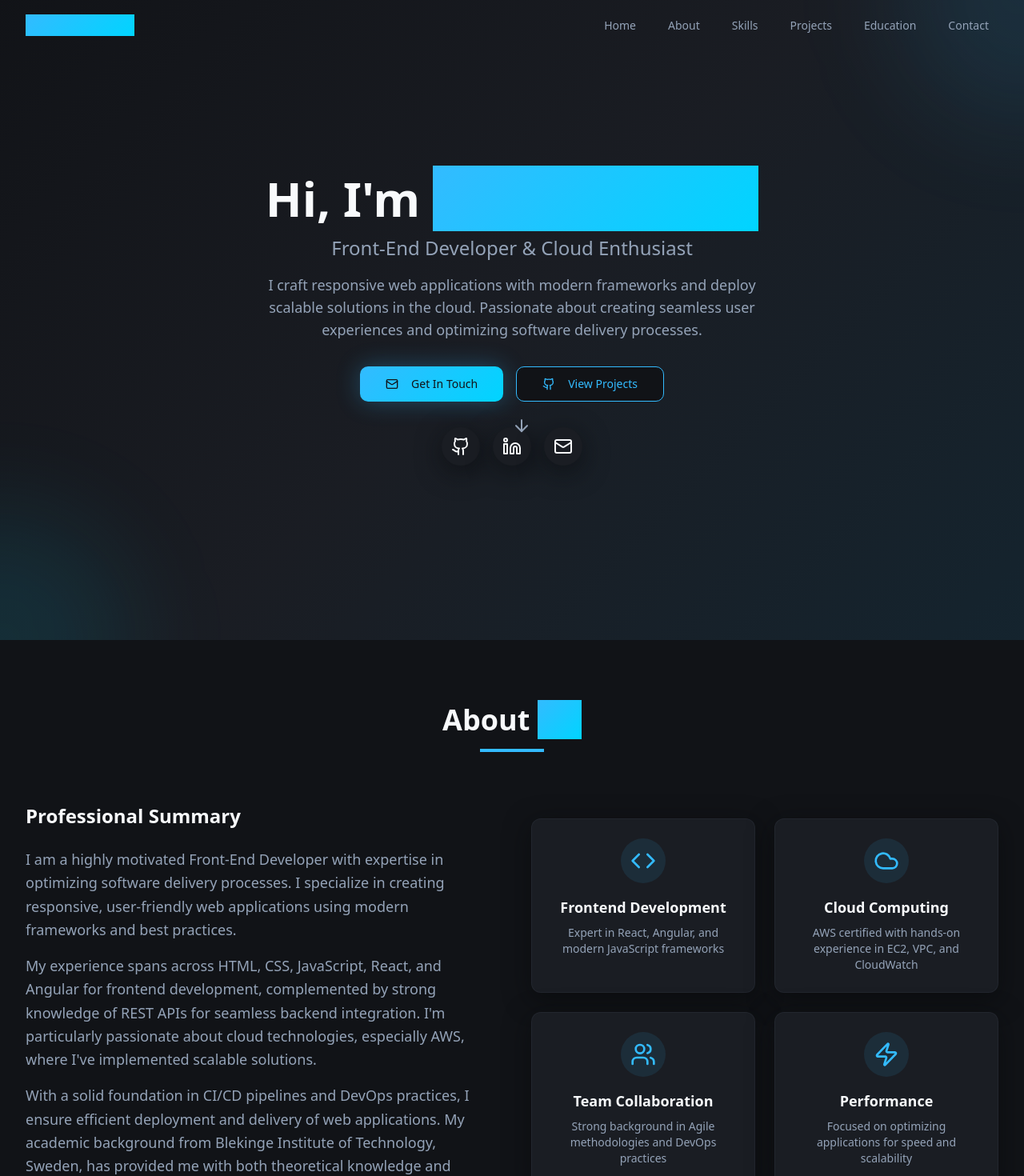
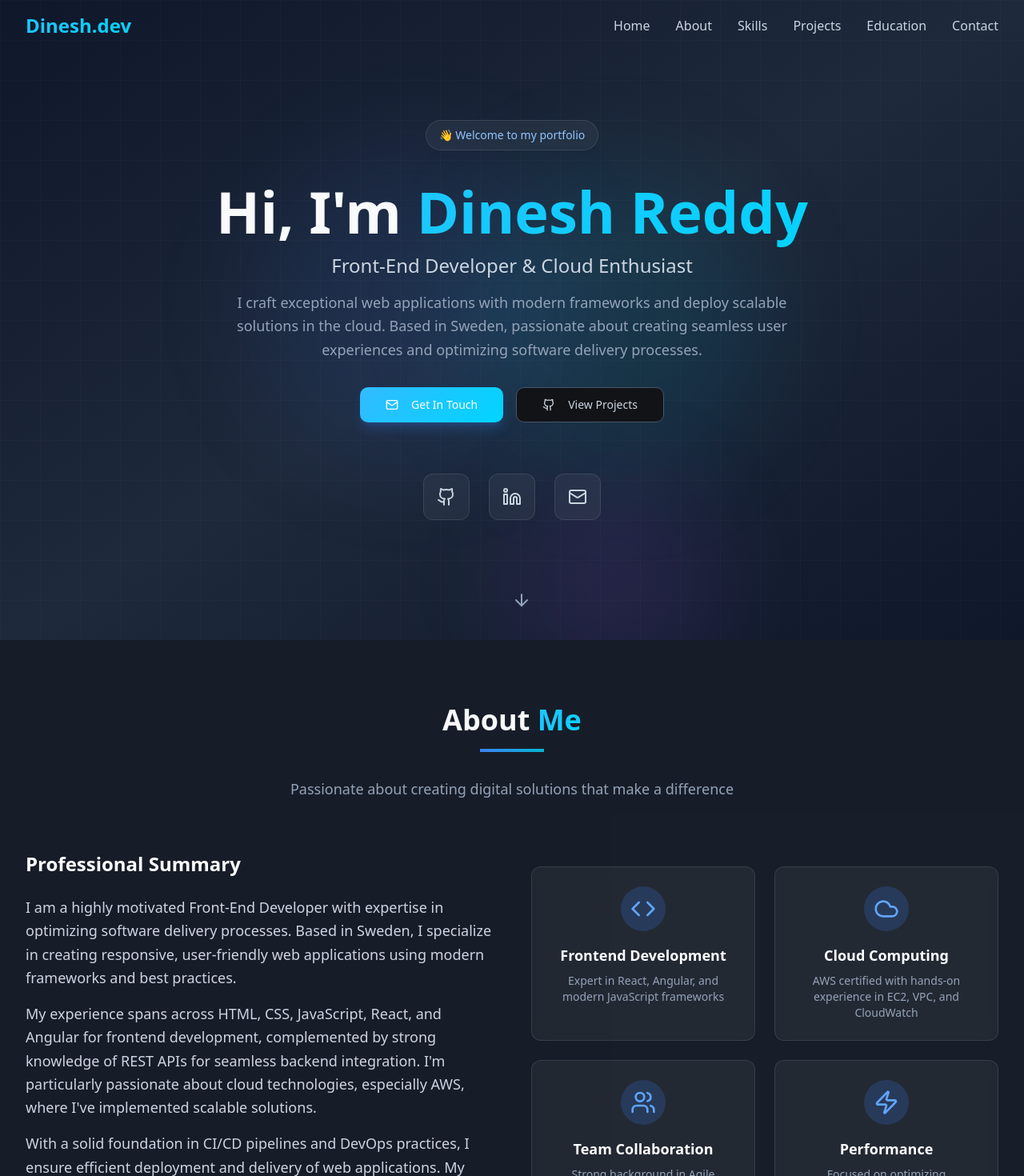
Before and after one commit to simply-Rahul2/dinesh-dev-portfolio, a React (Vite) app: page / in a window 1280 px wide. Shown: the top 1470 px of the page at 80% size. Built offline with nearby package versions, Linux system fonts and the light colour scheme.

Commit message:
Remove blue blocks and update styling
Removed the blue blocks from the hero section and updated the portfolio website's template and styling for a more polished look.

```diff
--- a/src/components/About.tsx
+++ b/src/components/About.tsx
@@ -26,23 +26,26 @@ const About = () => {
   ];
 
   return (
-    <section id="about" className="py-20 bg-background">
+    <section id="about" className="py-20 bg-slate-800/50">
       <div className="max-w-7xl mx-auto px-4 sm:px-6 lg:px-8">
         <div className="text-center mb-16 animate-fade-in">
           <h2 className="text-3xl md:text-4xl font-bold mb-4">
-            About <span className="gradient-primary bg-clip-text text-transparent">Me</span>
+            About <span className="gradient-text">Me</span>
           </h2>
-          <div className="w-20 h-1 bg-primary mx-auto mb-8"></div>
+          <div className="w-20 h-1 bg-gradient-to-r from-blue-500 to-cyan-500 mx-auto mb-8"></div>
+          <p className="text-lg text-slate-400 max-w-3xl mx-auto">
+            Passionate about creating digital solutions that make a difference
+          </p>
         </div>
 
         <div className="grid lg:grid-cols-2 gap-12 items-center">
           {/* Professional Summary */}
           <div className="space-y-6 animate-slide-in-left">
-            <h3 className="text-2xl font-semibold text-foreground">Professional Summary</h3>
-            <div className="text-lg text-muted-foreground leading-relaxed space-y-4">
+            <h3 className="text-2xl font-semibold text-white">Professional Summary</h3>
+            <div className="text-lg text-slate-300 leading-relaxed space-y-4">
               <p>
                 I am a highly motivated Front-End Developer with expertise in optimizing software delivery processes.
-                I specialize in creating responsive, user-friendly web applications using modern frameworks and best practices.
+                Based in Sweden, I specialize in creating responsive, user-friendly web applications using modern frameworks and best practices.
               </p>
               <p>
                 My experience spans across HTML, CSS, JavaScript, React, and Angular for frontend development,
@@ -62,19 +65,19 @@ const About = () => {
             {highlights.map((highlight, index) => (
               <Card
                 key={index}
-                className="card-shadow hover:glow-effect transition-smooth hover:scale-105 border-border/50"
+                className="glass-effect border-slate-700/50 hover-lift group"
                 style={{ animationDelay: `${index * 0.1}s` }}
               >
                 <CardContent className="p-6 text-center">
                   <div className="mb-4 flex justify-center">
-                    <div className="p-3 rounded-full bg-primary/10 text-primary">
+                    <div className="p-3 rounded-full bg-blue-500/20 text-blue-400 group-hover:bg-blue-500/30 transition-colors">
                       <highlight.icon size={32} />
                     </div>
                   </div>
-                  <h4 className="text-lg font-semibold mb-2 text-foreground">
+                  <h4 className="text-lg font-semibold mb-2 text-white">
                     {highlight.title}
                   </h4>
-                  <p className="text-muted-foreground text-sm">
+                  <p className="text-slate-400 text-sm">
                     {highlight.description}
                   </p>
                 </CardContent>
--- a/src/components/Hero.tsx
+++ b/src/components/Hero.tsx
@@ -1,6 +1,5 @@
 import { Button } from '@/components/ui/button';
-import { ArrowDown, Github, Linkedin, Mail } from 'lucide-react';
-import heroPortrait from '@/assets/hero-portrait.jpg';
+import { ArrowDown, Github, Linkedin, Mail, Download } from 'lucide-react';
 
 const Hero = () => {
   const scrollToContact = () => {
@@ -11,37 +10,49 @@ const Hero = () => {
   };
 
   return (
-    <section id="home" className="min-h-screen flex items-center justify-center gradient-hero relative overflow-hidden">
-      {/* Background decorative elements */}
-      <div className="absolute inset-0 overflow-hidden">
-        <div className="absolute -top-40 -right-40 w-80 h-80 bg-primary/10 rounded-full blur-3xl animate-float"></div>
-        <div className="absolute -bottom-40 -left-40 w-80 h-80 bg-accent/10 rounded-full blur-3xl animate-float" style={{ animationDelay: '1s' }}></div>
+    <section id="home" className="min-h-screen relative overflow-hidden bg-gradient-to-br from-slate-900 via-slate-800 to-slate-900">
+      {/* Animated background elements */}
+      <div className="absolute inset-0">
+        <div className="absolute top-1/4 left-1/4 w-96 h-96 bg-blue-500/10 rounded-full blur-3xl animate-float"></div>
+        <div className="absolute bottom-1/4 right-1/4 w-96 h-96 bg-cyan-500/10 rounded-full blur-3xl animate-float" style={{ animationDelay: '2s' }}></div>
+        <div className="absolute top-3/4 left-1/2 w-64 h-64 bg-purple-500/10 rounded-full blur-3xl animate-float" style={{ animationDelay: '4s' }}></div>
       </div>
 
-      <div className="max-w-7xl mx-auto px-4 sm:px-6 lg:px-8 text-center relative z-10">
-        <div className="flex justify-center items-center">
-          {/* Content */}
-          <div className="space-y-8 animate-fade-in text-center">
+      {/* Grid pattern overlay */}
+      <div className="absolute inset-0 bg-[linear-gradient(rgba(255,255,255,0.02)_1px,transparent_1px),linear-gradient(90deg,rgba(255,255,255,0.02)_1px,transparent_1px)] bg-[size:50px_50px]"></div>
+
+      <div className="relative z-10 flex items-center justify-center min-h-screen px-4 sm:px-6 lg:px-8">
+        <div className="max-w-4xl mx-auto text-center">
+          {/* Main content */}
+          <div className="space-y-8 animate-fade-in">
+            {/* Greeting */}
             <div className="space-y-4">
-              <h1 className="text-4xl md:text-6xl font-bold leading-tight">
+              <div className="inline-block px-4 py-2 rounded-full glass-effect text-sm text-blue-300 mb-6">
+                👋 Welcome to my portfolio
+              </div>
+
+              <h1 className="text-5xl md:text-7xl font-bold leading-tight">
                 Hi, I'm{' '}
-                <span className="gradient-primary bg-clip-text text-transparent">
+                <span className="gradient-text">
                   Dinesh Reddy
                 </span>
               </h1>
-              <h2 className="text-xl md:text-2xl text-muted-foreground font-medium">
+
+              <h2 className="text-xl md:text-2xl text-slate-300 font-medium max-w-2xl mx-auto">
                 Front-End Developer & Cloud Enthusiast
               </h2>
-              <p className="text-lg text-muted-foreground max-w-2xl mx-auto">
-                I craft responsive web applications with modern frameworks and deploy scalable solutions in the cloud.
-                Passionate about creating seamless user experiences and optimizing software delivery processes.
+
+              <p className="text-lg text-slate-400 max-w-3xl mx-auto leading-relaxed">
+                I craft exceptional web applications with modern frameworks and deploy scalable solutions in the cloud.
+                Based in Sweden, passionate about creating seamless user experiences and optimizing software delivery processes.
               </p>
             </div>
 
-            <div className="flex flex-col sm:flex-row gap-4 justify-center">
+            {/* CTA Buttons */}
+            <div className="flex flex-col sm:flex-row gap-4 justify-center items-center">
               <Button
                 size="lg"
-                className="gradient-primary text-primary-foreground hover:scale-105 transition-bounce glow-effect"
+                className="gradient-primary text-white hover:scale-105 transition-all duration-300 shadow-lg shadow-blue-500/25 min-w-[160px]"
                 onClick={scrollToContact}
               >
                 <Mail className="mr-2 h-5 w-5" />
@@ -50,7 +61,13 @@ const Hero = () => {
               <Button
                 variant="outline"
                 size="lg"
-                className="border-primary text-primary hover:bg-primary hover:text-primary-foreground transition-smooth"
+                className="border-slate-600 text-slate-300 hover:bg-slate-800 hover:border-blue-400 transition-all duration-300 min-w-[160px]"
+                onClick={() => {
+                  const element = document.querySelector('#projects');
+                  if (element) {
+                    element.scrollIntoView({ behavior: 'smooth' });
+                  }
+                }}
               >
                 <Github className="mr-2 h-5 w-5" />
                 View Projects
@@ -58,37 +75,37 @@ const Hero = () => {
             </div>
 
             {/* Social Links */}
-            <div className="flex gap-4 justify-center">
+            <div className="flex gap-6 justify-center pt-8">
               <a
                 href="https://github.com/Dineshreddy583"
                 target="_blank"
                 rel="noopener noreferrer"
-                className="p-3 rounded-full bg-card hover:bg-primary hover:text-primary-foreground transition-smooth card-shadow hover:glow-effect"
+                className="group p-4 rounded-xl glass-effect hover:bg-white/10 transition-all duration-300 hover-lift"
               >
-                <Github size={24} />
+                <Github size={24} className="text-slate-300 group-hover:text-blue-400 transition-colors" />
               </a>
               <a
                 href="https://www.linkedin.com/in/dinesh-reddy-yeddula-460317356/"
                 target="_blank"
                 rel="noopener noreferrer"
-                className="p-3 rounded-full bg-card hover:bg-primary hover:text-primary-foreground transition-smooth card-shadow hover:glow-effect"
+                className="group p-4 rounded-xl glass-effect hover:bg-white/10 transition-all duration-300 hover-lift"
               >
-                <Linkedin size={24} />
+                <Linkedin size={24} className="text-slate-300 group-hover:text-blue-400 transition-colors" />
               </a>
               <a
                 href="mailto:ydineshreddy83@gmail.com"
-                className="p-3 rounded-full bg-card hover:bg-primary hover:text-primary-foreground transition-smooth card-shadow hover:glow-effect"
+                className="group p-4 rounded-xl glass-effect hover:bg-white/10 transition-all duration-300 hover-lift"
               >
-                <Mail size={24} />
+                <Mail size={24} className="text-slate-300 group-hover:text-blue-400 transition-colors" />
               </a>
             </div>
           </div>
         </div>
+      </div>
 
-        {/* Scroll indicator */}
-        <div className="absolute bottom-8 left-1/2 transform -translate-x-1/2 animate-bounce">
-          <ArrowDown className="text-muted-foreground" size={24} />
-        </div>
+      {/* Scroll indicator */}
+      <div className="absolute bottom-8 left-1/2 transform -translate-x-1/2 animate-bounce">
+        <ArrowDown className="text-slate-400 hover:text-blue-400 transition-colors cursor-pointer" size={24} />
       </div>
     </section>
   );
--- a/src/components/Navigation.tsx
+++ b/src/components/Navigation.tsx
@@ -33,32 +33,35 @@ const Navigation = () => {
   };
 
   return (
-    <nav className={`fixed top-0 left-0 right-0 z-50 transition-smooth ${
-      isScrolled ? 'bg-background/95 backdrop-blur-sm border-b border-border' : 'bg-transparent'
+    <nav className={`fixed top-0 left-0 right-0 z-50 transition-all duration-300 ${
+      isScrolled
+        ? 'bg-slate-900/95 backdrop-blur-lg border-b border-slate-700/50'
+        : 'bg-transparent'
     }`}>
       <div className="max-w-7xl mx-auto px-4 sm:px-6 lg:px-8">
         <div className="flex justify-between items-center h-16">
           {/* Logo */}
           <div className="flex-shrink-0">
-            <span className="text-xl font-bold gradient-primary bg-clip-text text-transparent">
-              Dinesh Reddy
-            </span>
+            <button
+              onClick={() => scrollToSection('#home')}
+              className="text-2xl font-bold gradient-text hover:scale-105 transition-transform duration-300"
+            >
+              Dinesh.dev
+            </button>
           </div>
 
           {/* Desktop Navigation */}
-          <div className="hidden md:block">
-            <div className="ml-10 flex items-baseline space-x-4">
+          <div className="hidden md:flex items-center space-x-8">
             {navItems.map((item) => (
               <button
                 key={item.href}
                 onClick={() => scrollToSection(item.href)}
-                  className="text-muted-foreground hover:text-primary transition-smooth px-3 py-2 rounded-md text-sm font-medium relative group"
+                className="text-slate-300 hover:text-blue-400 transition-colors duration-300 relative group"
               >
                 {item.label}
-                  <span className="absolute bottom-0 left-0 w-0 h-0.5 bg-primary transition-all duration-300 group-hover:w-full"></span>
+                <span className="absolute -bottom-1 left-0 w-0 h-0.5 bg-blue-400 transition-all duration-300 group-hover:w-full"></span>
               </button>
             ))}
-            </div>
           </div>
 
           {/* Mobile menu button */}
@@ -67,7 +70,7 @@ const Navigation = () => {
               variant="ghost"
               size="sm"
               onClick={() => setIsMenuOpen(!isMenuOpen)}
-              className="text-foreground"
+              className="text-slate-300 hover:text-blue-400 hover:bg-slate-800"
             >
               {isMenuOpen ? <X size={24} /> : <Menu size={24} />}
             </Button>
@@ -76,13 +79,13 @@ const Navigation = () => {
 
         {/* Mobile Navigation */}
         {isMenuOpen && (
-          <div className="md:hidden">
-            <div className="px-2 pt-2 pb-3 space-y-1 bg-card rounded-lg mt-2 card-shadow">
+          <div className="md:hidden absolute top-16 left-0 right-0 bg-slate-900/95 backdrop-blur-lg border-b border-slate-700/50">
+            <div className="px-4 pt-2 pb-6 space-y-1">
               {navItems.map((item) => (
                 <button
                   key={item.href}
                   onClick={() => scrollToSection(item.href)}
-                  className="text-muted-foreground hover:text-primary block px-3 py-2 rounded-md text-base font-medium w-full text-left transition-smooth"
+                  className="block w-full text-left px-3 py-2 text-slate-300 hover:text-blue-400 hover:bg-slate-800/50 rounded-md transition-colors duration-300"
                 >
                   {item.label}
                 </button>
--- a/src/index.css
+++ b/src/index.css
@@ -96,7 +96,16 @@ All colors MUST be HSL.
 
 @layer utilities {
   .gradient-primary {
-    background: var(--gradient-primary);
+    background: linear-gradient(135deg, hsl(200 100% 60%), hsl(190 100% 50%));
+  }
+
+  .gradient-text {
+    background: linear-gradient(135deg, hsl(200 100% 60%), hsl(190 100% 50%));
+    -webkit-background-clip: text;
+    background-clip: text;
+    -webkit-text-fill-color: transparent;
+    background-size: 200% 200%;
+    animation: gradient-shift 3s ease infinite;
   }
 
   .gradient-secondary {
@@ -126,4 +135,24 @@ All colors MUST be HSL.
   .transition-bounce {
     transition: var(--transition-bounce);
   }
+
+  .glass-effect {
+    background: rgba(255, 255, 255, 0.05);
+    backdrop-filter: blur(10px);
+    border: 1px solid rgba(255, 255, 255, 0.1);
+  }
+
+  .hover-lift {
+    transition: transform 0.3s ease, box-shadow 0.3s ease;
+  }
+
+  .hover-lift:hover {
+    transform: translateY(-5px);
+    box-shadow: 0 20px 40px rgba(0, 0, 0, 0.3);
+  }
 }
+
+@keyframes gradient-shift {
+  0%, 100% { background-position: 0% 50%; }
+  50% { background-position: 100% 50%; }
+}
```
Lines whose indentation alone changed are shown as unchanged.
